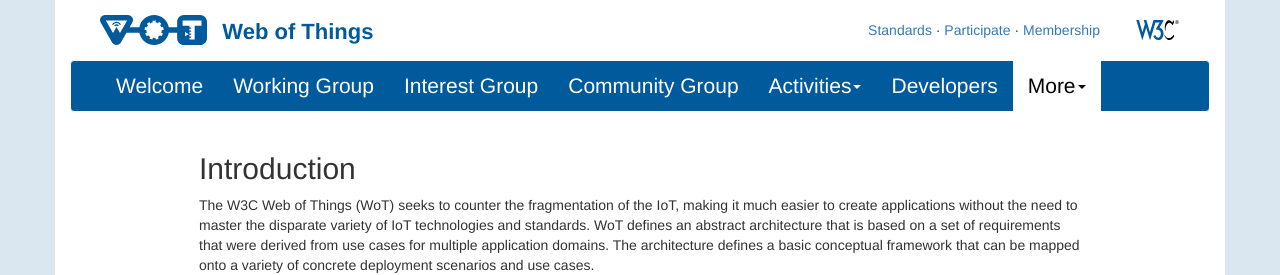
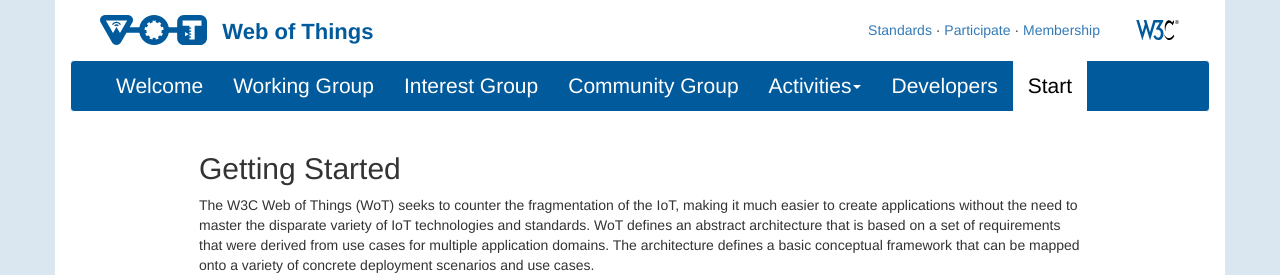
Before and after one commit to w3c/wot-marketing, a Jekyll site: the page built from docs/getting-started/index.html, in a window 1280 px wide. Shown: the top 275 px of the page. Built offline with Jekyll 4.4.1, drawn with Linux system fonts in a browser that asks for light colours; nearby versions of some CDN libraries.

Commit message:
feat: re-order navigation
e.g., call navigation "More -> Getting Started" simple "Start"

```diff
--- a/docs/_config.yml
+++ b/docs/_config.yml
@@ -31,9 +31,11 @@
      url: /wot-marketing/activities/tf-scripting/
  - title: Developers
    url: /wot-marketing/developers/
- - title: More
-   subnavigation:
-   - title: Getting Started
-     url: /wot-marketing/getting-started/
+ - title: Start
+   url: /wot-marketing/getting-started/
+# - title: More
+#   subnavigation:
+#   - title: Getting Started
+#     url: /wot-marketing/getting-started/
 #   - title: Calls and Meetings
 #     url: https://www.w3.org/WoT/IG/wiki/
--- a/docs/getting-started/index.html
+++ b/docs/getting-started/index.html
@@ -4,7 +4,7 @@
 group: "navigation"
 ---
 <div>
-	<h2>Introduction</h2>
+	<h2>Getting Started</h2>
 	<p>The W3C Web of Things (WoT) seeks to counter the fragmentation of the IoT, making it much easier to create
 		applications without the need to master the disparate variety of IoT technologies and standards.
 		WoT defines an abstract architecture that is based on a set of requirements that were derived from use cases for multiple application domains.
```
Also changed, not shown: docs/index.html (+8 -8 lines).
